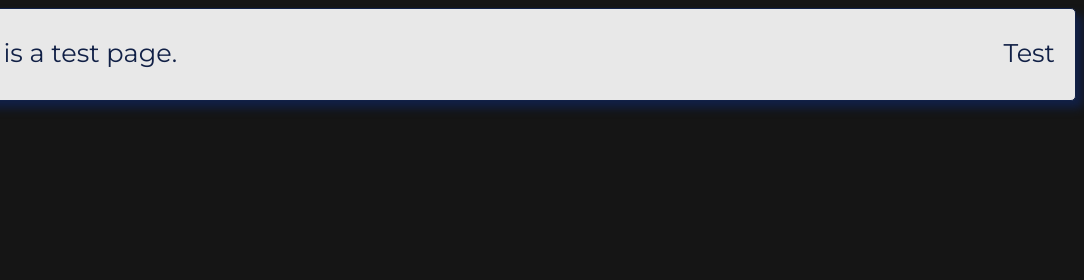
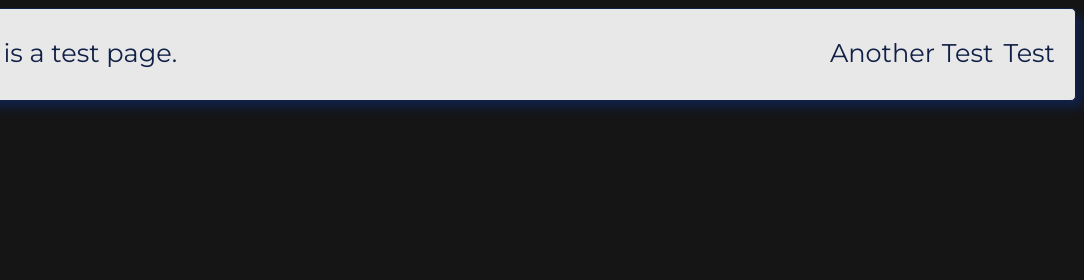
Before and after one commit to TypicalGitCoder997/EuroHsrTiranga, a plain HTML site: page index.html in a window 1280 px wide. Shown: the top 280 px of the page, 196-1280 px from the left. Drawn offline with Linux system fonts and the light colour scheme.

Commit message:
Update index.html

```diff
--- a/index.html
+++ b/index.html
@@ -13,6 +13,7 @@
     This is a test page.
         <a href = "https://www.euroschoolindia.com/"><img src = "Resources/euroschool.png" alt = "" width = 50 height = 50 class = logo></a>
         <a class = "menuLink" href = "Test.html">Test</a>
+        <a class = "menuLink" href = "Test.html">Another Test</a>
     </div>
 
     <div class = "boxB">
```
